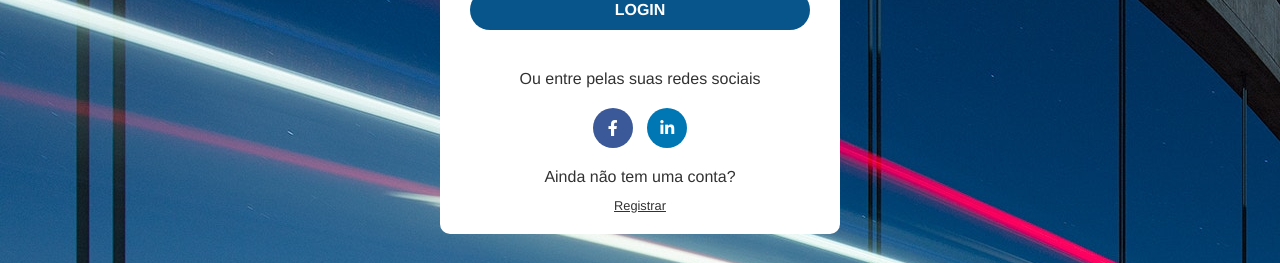
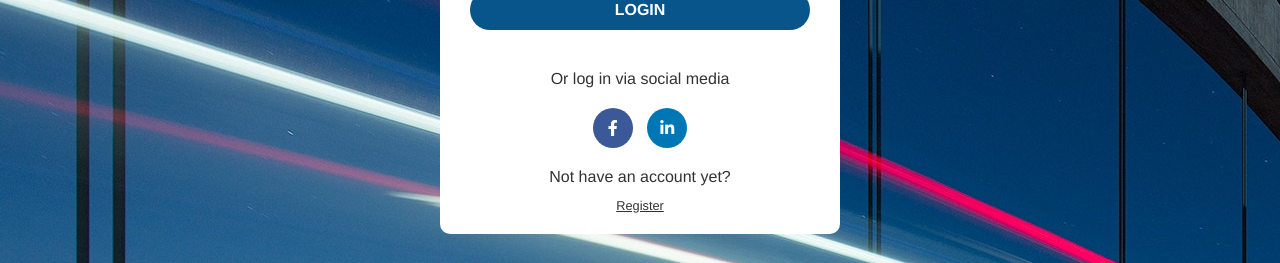
Before and after one commit to iKaioC/layout-login-html-css, a plain HTML site: page index.html in a window 1280 px wide. Shown: the part 372-635 px from the top of the page. Drawn offline with Linux system fonts and the light colour scheme.

Commit message:
language text

```diff
--- a/index.html
+++ b/index.html
@@ -26,14 +26,14 @@
       </form>
 
       <div id="social-container">
-        <p>Ou entre pelas suas redes sociais</p>
+        <p>Or log in via social media</p>
         <i class="fa-brands fa-facebook-f"></i>
         <i class="fa-brands fa-linkedin-in"></i>
       </div>
 
       <div id="register-container">
-        <p>Ainda não tem uma conta?</p>
-        <a href="#">Registrar</a>
+        <p>Not have an account yet?</p>
+        <a href="#">Register</a>
       </div>
     </div>
   </body>
```
